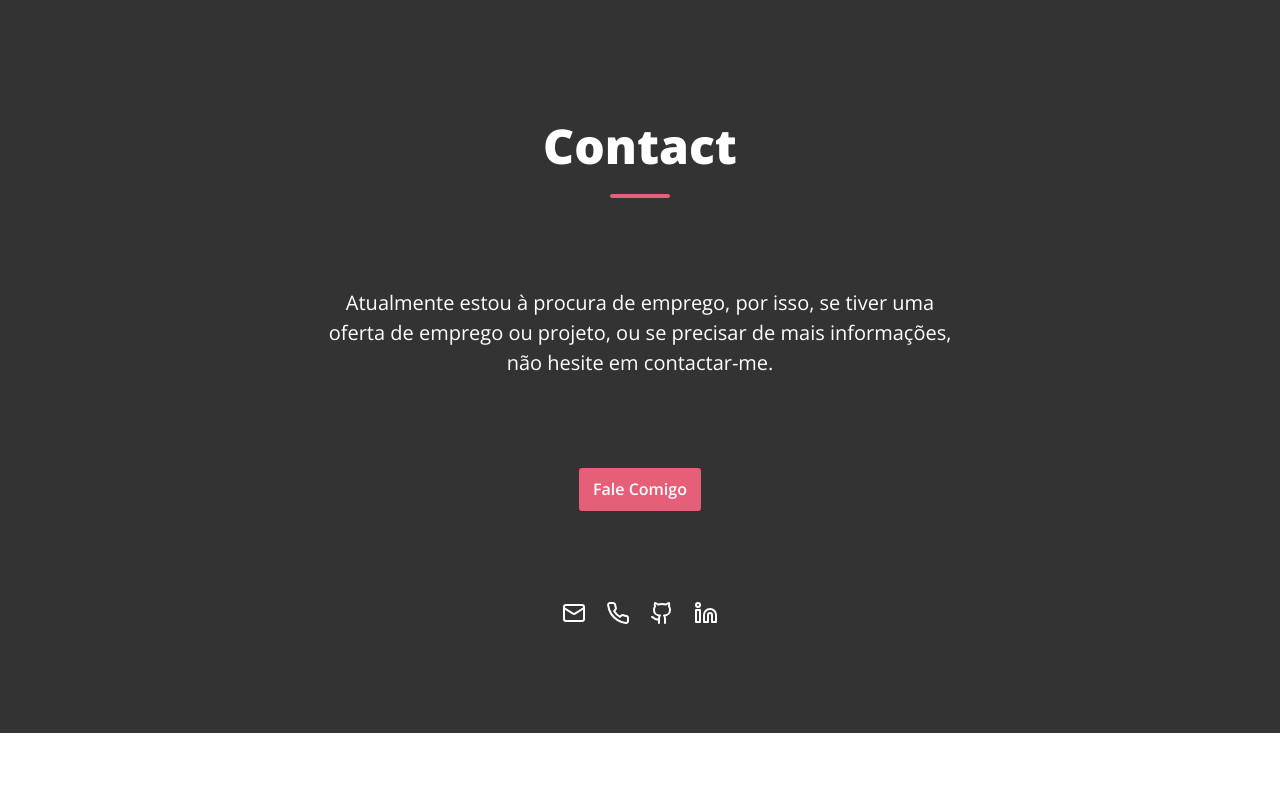
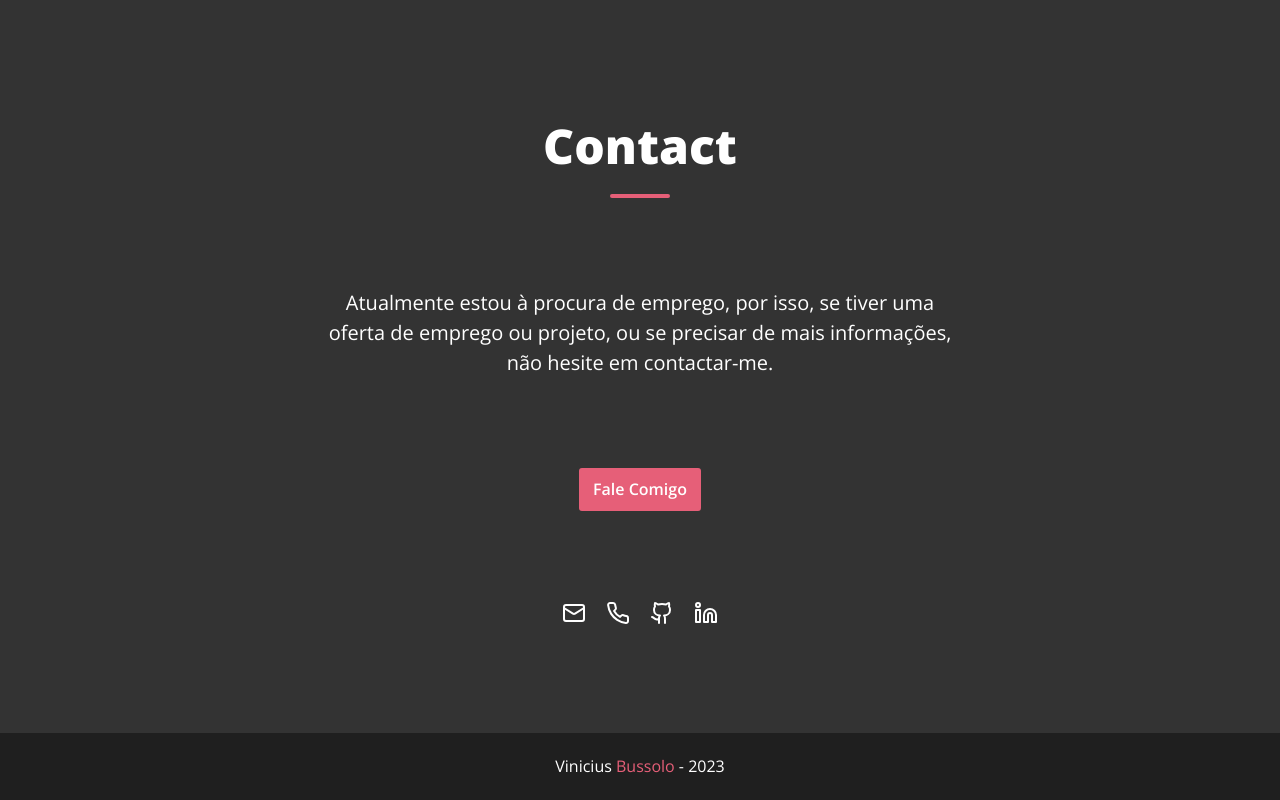
Before and after one commit to ViniciusBussolo1/Portifolio_v2, a Next.js app: page / in a window 1280 px wide. Shown: the part 4781-5581 px from the top of the page. Before the commit the page ends 5514 px from the top, so only its background shows below. Built offline with nearby package versions, Linux system fonts and the light colour scheme.

Commit message:
:sparkles: feat: created component footer

```diff
--- a/src/app/page.tsx
+++ b/src/app/page.tsx
@@ -1,5 +1,6 @@
 import { About } from '@/components/about/about'
 import { Contact } from '@/components/contact/contact'
+import { Footer } from '@/components/footer/footer'
 import { Header } from '@/components/header/header'
 import { Hero } from '@/components/hero/hero'
 import { Projects } from '@/components/projects/projects'
@@ -14,6 +15,7 @@ export default function Home() {
       <Projects />
       <Skills />
       <Contact />
+      <Footer />
     </>
   )
 }
--- /dev/null
+++ b/src/components/footer/footer.tsx
@@ -0,0 +1,11 @@
+export function Footer() {
+  return (
+    <footer className="w-full h-[4.188rem] bg-black-88 flex justify-center items-center">
+      <div>
+        <span className="text-base leading-[1.7rem] font-normal text-white-0">
+          Vinicius <span className="text-red">Bussolo</span> - 2023
+        </span>
+      </div>
+    </footer>
+  )
+}
```
